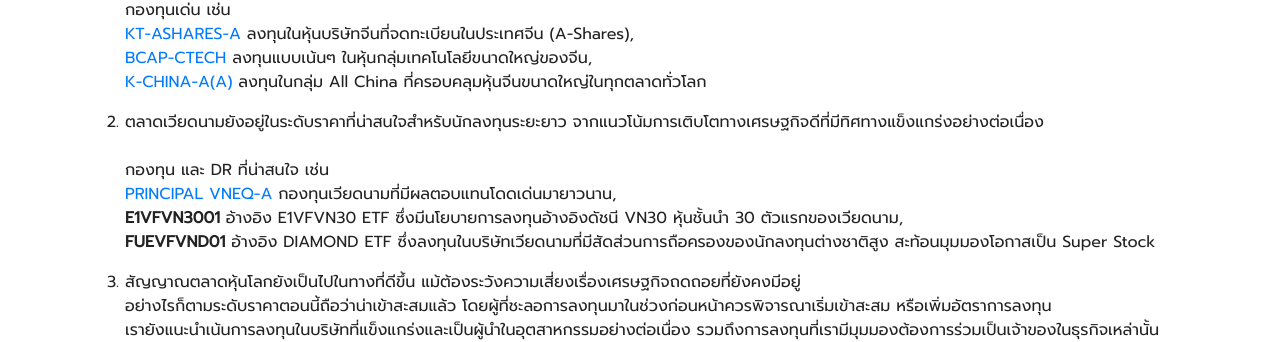
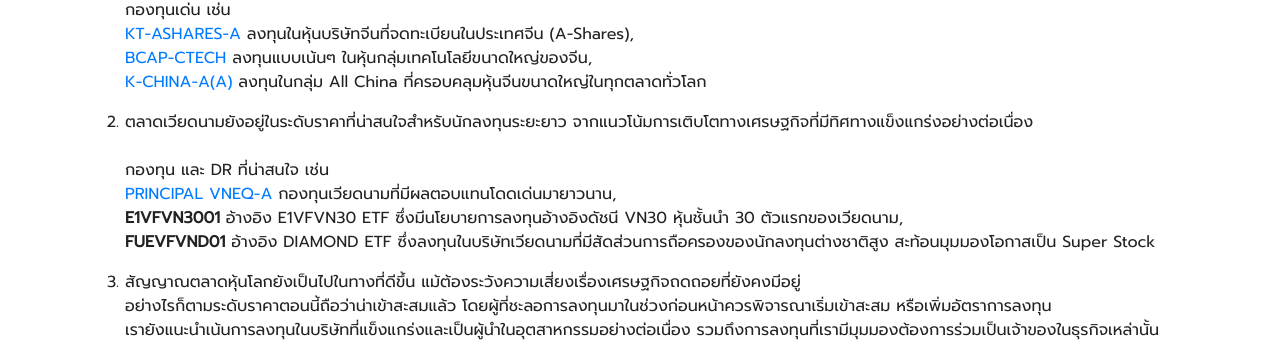
Before and after one commit to moneysart/moneysart.github.io, a Jekyll site: the page built from weekly/_posts/2022-12-11-summary.md, in a window 1280 px wide. Shown: the part 715-1057 px from the top of the page. Built offline with Jekyll 4.4.1, drawn with Linux system fonts in a browser that asks for light colours; nearby versions of some CDN libraries.

Commit message:
fix typo

```diff
--- a/weekly/_posts/2022-12-11-summary.md
+++ b/weekly/_posts/2022-12-11-summary.md
@@ -39,7 +39,7 @@ date: 2022-12-10
 [BCAP-CTECH](https://www.finnomena.com/fund/BCAP-CTECH) ลงทุนแบบเน้นๆ ในหุ้นกลุ่มเทคโนโลยีขนาดใหญ่ของจีน,
 [K-CHINA-A(A)](https://www.finnomena.com/fund/K-CHINA-A(A)) ลงทุนในกลุ่ม All China ที่ครอบคลุมหุ้นจีนขนาดใหญ่ในทุกตลาดทั่วโลก
 
-2. ตลาดเวียดนามยังอยู่ในระดับราคาที่น่าสนใจสำหรับนักลงทุนระยะยาว จากแนวโน้มการเติบโตทางเศรษฐกิจดีที่มีทิศทางแข็งแกร่งอย่างต่อเนื่อง<br><br>
+2. ตลาดเวียดนามยังอยู่ในระดับราคาที่น่าสนใจสำหรับนักลงทุนระยะยาว จากแนวโน้มการเติบโตทางเศรษฐกิจที่มีทิศทางแข็งแกร่งอย่างต่อเนื่อง<br><br>
 กองทุน และ DR ที่น่าสนใจ เช่น
 [PRINCIPAL VNEQ-A](https://www.finnomena.com/fund/PRINCIPAL%20VNEQ-A) กองทุนเวียดนามที่มีผลตอบแทนโดดเด่นมายาวนาน,
 **E1VFVN3001** อ้างอิง E1VFVN30 ETF ซึ่งมีนโยบายการลงทุนอ้างอิงดัชนี VN30 หุ้นชั้นนำ 30 ตัวแรกของเวียดนาม,
```
Also changed, not shown: weekly/_posts/2022-12-18-summary.md (+1 -1 lines).
